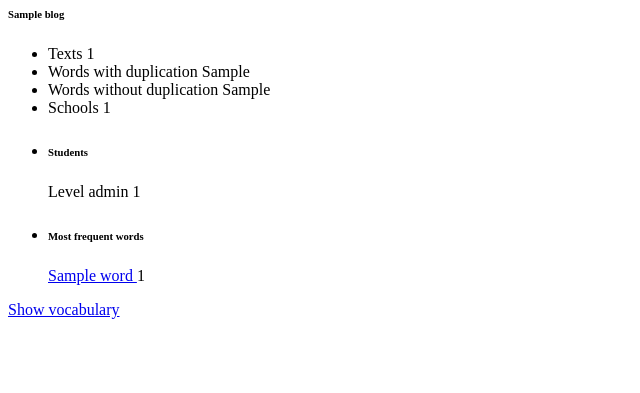
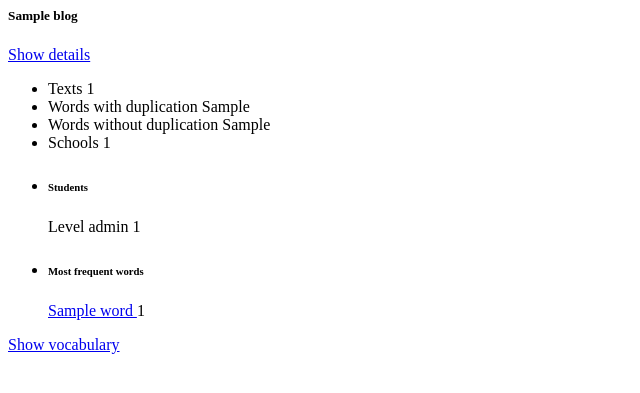
Before and after one commit to lisan1-net/student_blogs, a Django app: template main/templates/main/common/blog_card.html in a window 1280 px wide. Shown: the top 393 px of the page, without its empty margins (0-640 px from the left). Run offline with Django 5.2, Linux system fonts and the light colour scheme; the template is opened without the code that fills it: most values are stand-ins (such as "Sample title", 1, 10 or a date in 2020); data that the repository does not hold is empty; parts of the project's set-up code (start-up, migrations or seed data) failed here and were passed over.

Commit message:
Make blog cards collapsible.

```diff
--- a/main/templates/main/common/blog_card.html
+++ b/main/templates/main/common/blog_card.html
@@ -3,8 +3,15 @@
 <div class="col mb-3">
     <div class="card">
         <div class="card-header">
-            <h6 class="card-title mb-0">{{ blog.title }}</h6>
+            <h5 class="card-title mb-0">
+                {{ blog.title }}
+            </h5>
         </div>
+        <a href="#collapse-{{blog.pk}}" class="btn btn-outline-primary mt-2 mx-2" data-toggle="collapse" role="button"
+           aria-expanded="false" aria-controls="collapse-{{blog.pk}}">
+            {% translate 'Show details' %}
+        </a>
+        <div class="collapse" id="collapse-{{blog.pk}}">
         {% with blog.word_count as counts %}
             {% with blog.is_fully_indexed|yesno:'primary,warning' as color %}
                 <ul class="list-group list-group-flush">
@@ -67,6 +74,7 @@
                 </ul>
             {% endwith %}
         {% endwith %}
+        </div>
         <a href="{% url 'vocabulary' %}?blog={{ blog.id }}" class="btn btn-outline-primary m-2">
             {% translate 'Show vocabulary' %}
         </a>
```
Also changed, not shown: locale/ar/LC_MESSAGES/django.po, 1 other file.
